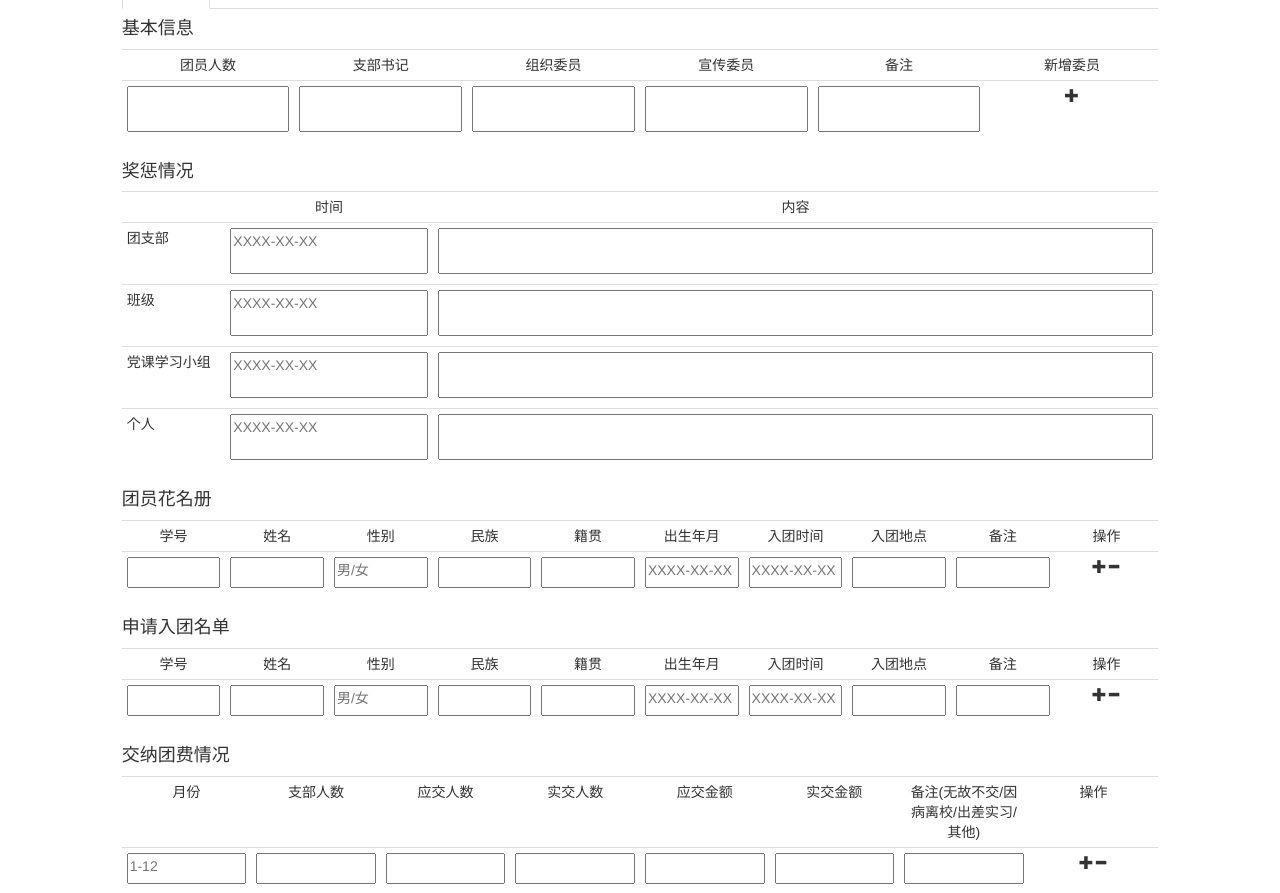
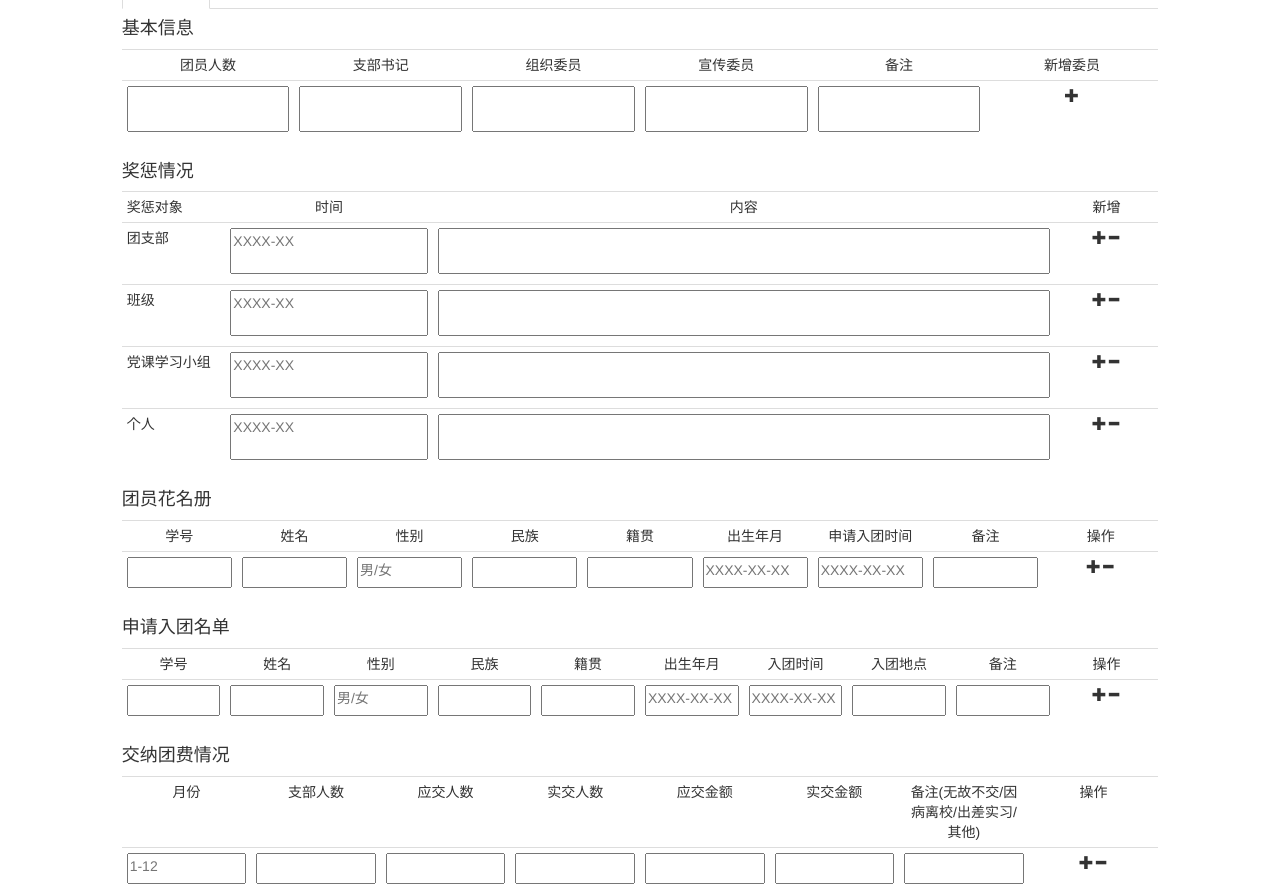
Before and after one commit to daaqing452/League-Branch-Informatization-Platform, a Django app: template static/template/handbook.html in a window 1280 px wide. Shown: the part 195-1088 px from the top of the page. Run offline with Django 3.2, Linux system fonts and the light colour scheme; the template is opened without the code that fills it, so the values that code supplies are empty; parts of the project's set-up code (start-up, migrations or seed data) failed here and were passed over; some libraries are stand-ins or nearby versions.

Commit message:
fix reward and punish system problem

```diff
--- a/static/js/handbook.js
+++ b/static/js/handbook.js
@@ -283,6 +283,7 @@ function check_fill(tr,already_fill,tr_class,textarea_n,content){
 	var shishu_pat = new RegExp("^\\d+(\\.\\d+)?$");
 	var xuehao_pat = new RegExp("^\\d{10}$");
 	var data_pat = new RegExp("^([0-9]{3}[1-9]|[0-9]{2}[1-9][0-9]{1}|[0-9]{1}[1-9][0-9]{2}|[1-9][0-9]{3})-(((0[13578]|1[02])-(0[1-9]|[12][0-9]|3[01]))|((0[469]|11)-(0[1-9]|[12][0-9]|30))|(02-(0[1-9]|[1][0-9]|2[0-8])))$");
+	var data_pat_jiangchengqingkuang = new RegExp("^([0-9]{3}[1-9]|[0-9]{2}[1-9][0-9]{1}|[0-9]{1}[1-9][0-9]{2}|[1-9][0-9]{3})-((0[13578]|1[02])|(0[469]|11)|(02))$");
 	if(tr.find("td").eq(textarea_n).attr("class")=="canyurenshu"){
 		if(content!="" && num_pat.test(content) == false){
 			return "参与人数填写有误(非正整数)";
@@ -305,16 +306,17 @@ function check_fill(tr,already_fill,tr_class,textarea_n,content){
 			}
 		}
 	}
-	if(tr_class == "jiangchengqingkuang"){
+
+	if(tr_class != undefined && tr_class.indexOf("jiangchengqingkuang")>=0){
 		if(textarea_n == 0){
 			var clist = content.split("\n");
-			if(clist.length == 1 && clist[0] == ""){
+			if(clist[0] == ""){
 				//no input
 			}
 			else{
 				for(var i = 0; i < clist.length; i++){
 					var each_c = clist[i];
-					if(data_pat.test(each_c) == false){
+					if(data_pat_jiangchengqingkuang.test(each_c) == false){
 						return "奖惩情况填写有误(日期格式)";
 					}
 				}
@@ -599,6 +601,25 @@ function delOption(b){
 	if(readonly){
 		return;
 	}
+	var $b = $(b);
+
+	if($b.parents("table").eq(0).attr("name") == "jiangchengqingkuang"){
+
+		var duixiang_cnt = 0;
+		var this_class = $b.parents("tr").eq(0).attr("class");
+
+		var tr_object = $b.parents("table").eq(0).find("tr");
+		var tr_length = tr_object.length;
+		for(var i = 0; i < tr_length; i ++){
+			if(tr_object.eq(i).attr("class") == this_class){
+				duixiang_cnt += 1;
+			}
+		}
+
+		if(duixiang_cnt <= 1){
+			return;
+		}
+	}
 	var current_row = b.parentNode.parentNode;
 	var current_index = current_row.rowIndex;
 	var op_table = b.parentNode.parentNode.parentNode;
--- a/static/template/handbook.html
+++ b/static/template/handbook.html
@@ -56,31 +56,44 @@
                         </tr>
                 </table>
                 <h4>奖惩情况</h4>
-                <table class="table table-condensed" style="table-layout:fixed;word-break:break-all">
+                <table class="table table-condensed" style="table-layout:fixed;word-break:break-all" name="jiangchengqingkuang">
                         <tr>
-                            <td style="width: 10%"></td>
+                            <td style="width: 10%">奖惩对象</td>
                             <td style="width: 20%" align="center">时间</td>
                             <td align="center">内容</td>
+                            <td style="width: 10%"  align="center">新增</td>
                         </tr>
-                        <tr class="jiangchengqingkuang">
+                        <tr class="jiangchengqingkuang_1">
                             <td style="width: 10%">团支部</td>
-                            <td style="width: 20%"><textarea style="width: 100%; overflow: auto; resize: none;" placeholder="XXXX-XX-XX" ></textarea></td>
-                            <td><textarea style="width: 100%; overflow: auto; resize: none;" ></textarea></td>
+                            <td style="width: 20%"><textarea style="width: 100%; overflow: auto; resize: none;" placeholder="XXXX-XX" ></textarea></td>
+                            <td ><textarea style="width: 100%; overflow: auto; resize: none;" ></textarea></td>
+                            <td style="width: 10%"  align="center">
+                                <span class="glyphicon glyphicon-plus" onclick="addOption(this)"></span><span class="glyphicon glyphicon-minus" onclick="delOption(this)"></span>
+                            </td>
                         </tr>
-                        <tr class="jiangchengqingkuang">
+                        <tr class="jiangchengqingkuang_2">
                             <td style="width: 10%">班级</td>
-                            <td style="width: 20%"><textarea style="width: 100%; overflow: auto; resize: none;" placeholder="XXXX-XX-XX"></textarea></td>
-                            <td><textarea style="width: 100%; overflow: auto; resize: none;"></textarea></td>
+                            <td style="width: 20%"><textarea style="width: 100%; overflow: auto; resize: none;" placeholder="XXXX-XX"></textarea></td>
+                            <td ><textarea style="width: 100%; overflow: auto; resize: none;"></textarea></td>
+                            <td style="width: 10%"  align="center">
+                                <span class="glyphicon glyphicon-plus" onclick="addOption(this)"></span><span class="glyphicon glyphicon-minus" onclick="delOption(this)"></span>
+                            </td>
                         </tr>
-                        <tr class="jiangchengqingkuang">
+                        <tr class="jiangchengqingkuang_3">
                             <td style="width: 10%">党课学习小组</td>
-                            <td style="width: 20%"><textarea style="width: 100%; overflow: auto; resize: none;" placeholder="XXXX-XX-XX"></textarea></td>
-                            <td><textarea style="width: 100%; overflow: auto; resize: none;"></textarea></td>
+                            <td style="width: 20%"><textarea style="width: 100%; overflow: auto; resize: none;" placeholder="XXXX-XX"></textarea></td>
+                            <td ><textarea style="width: 100%; overflow: auto; resize: none;"></textarea></td>
+                            <td style="width: 10%" align="center">
+                                <span class="glyphicon glyphicon-plus" onclick="addOption(this)"></span><span class="glyphicon glyphicon-minus" onclick="delOption(this)"></span>
+                            </td>
                         </tr>
-                        <tr class="jiangchengqingkuang">
+                        <tr class="jiangchengqingkuang_4">
                             <td style="width: 10%">个人</td>
-                            <td style="width: 20%"><textarea style="width: 100%; overflow: auto; resize: none;" placeholder="XXXX-XX-XX"></textarea></td>
-                            <td><textarea style="width: 100%; overflow: auto; resize: none;"></textarea></td>
+                            <td style="width: 20%"><textarea style="width: 100%; overflow: auto; resize: none;" placeholder="XXXX-XX"></textarea></td>
+                            <td ><textarea style="width: 100%; overflow: auto; resize: none;"></textarea></td>
+                            <td style="width: 10%"  align="center">
+                                <span class="glyphicon glyphicon-plus" onclick="addOption(this)"></span><span class="glyphicon glyphicon-minus" onclick="delOption(this)"></span>
+                            </td>
                         </tr>
                 </table>
 
@@ -93,8 +106,8 @@
                             <td align="center">民族</td>
                             <td align="center">籍贯</td>
                             <td align="center">出生年月</td>
-                            <td align="center">入团时间</td>
-                            <td align="center">入团地点</td>
+                            <td align="center">申请入团时间</td>
+
                             <td align="center">备注</td>
                             <td align="center">操作</td>
 
@@ -107,7 +120,7 @@
                             <td><textarea style="width: 100%; height: 31px; overflow: auto; resize: none;"></textarea></td>
                             <td><textarea style="width: 100%; height: 31px; overflow: auto; resize: none;" placeholder="XXXX-XX-XX" ></textarea></td>
                             <td><textarea style="width: 100%; height: 31px; overflow: auto; resize: none;" placeholder="XXXX-XX-XX"></textarea></td>
-                            <td><textarea style="width: 100%; height: 31px; overflow: auto; resize: none;" ></textarea></td>
+
                             <td><textarea style="width: 100%; height: 31px; overflow: auto; resize: none;"></textarea></td>
                             <td align="center">
                                 <span class="glyphicon glyphicon-plus" onclick="addOption(this)"></span><span class="glyphicon glyphicon-minus" onclick="delOption(this)"></span>
```
